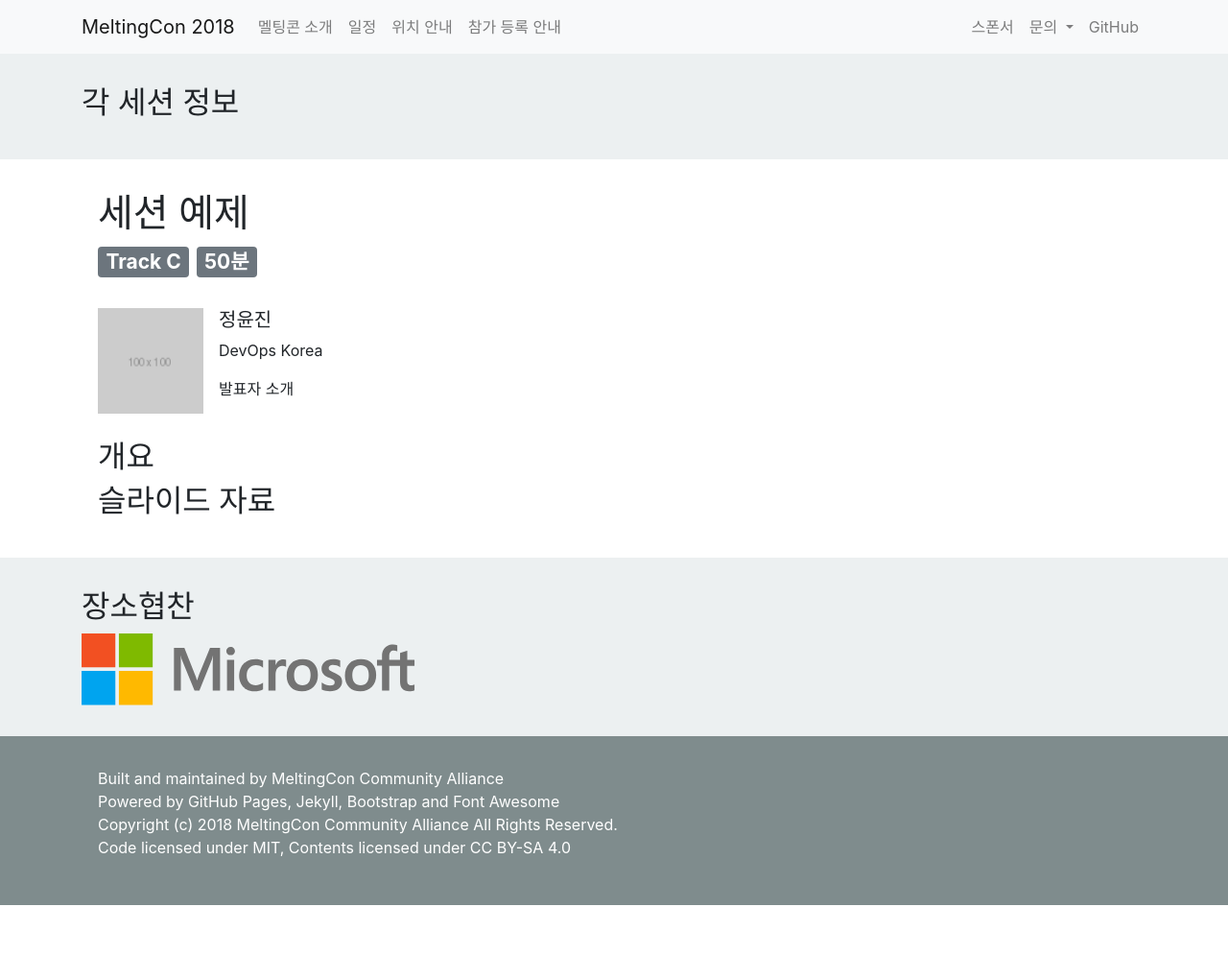
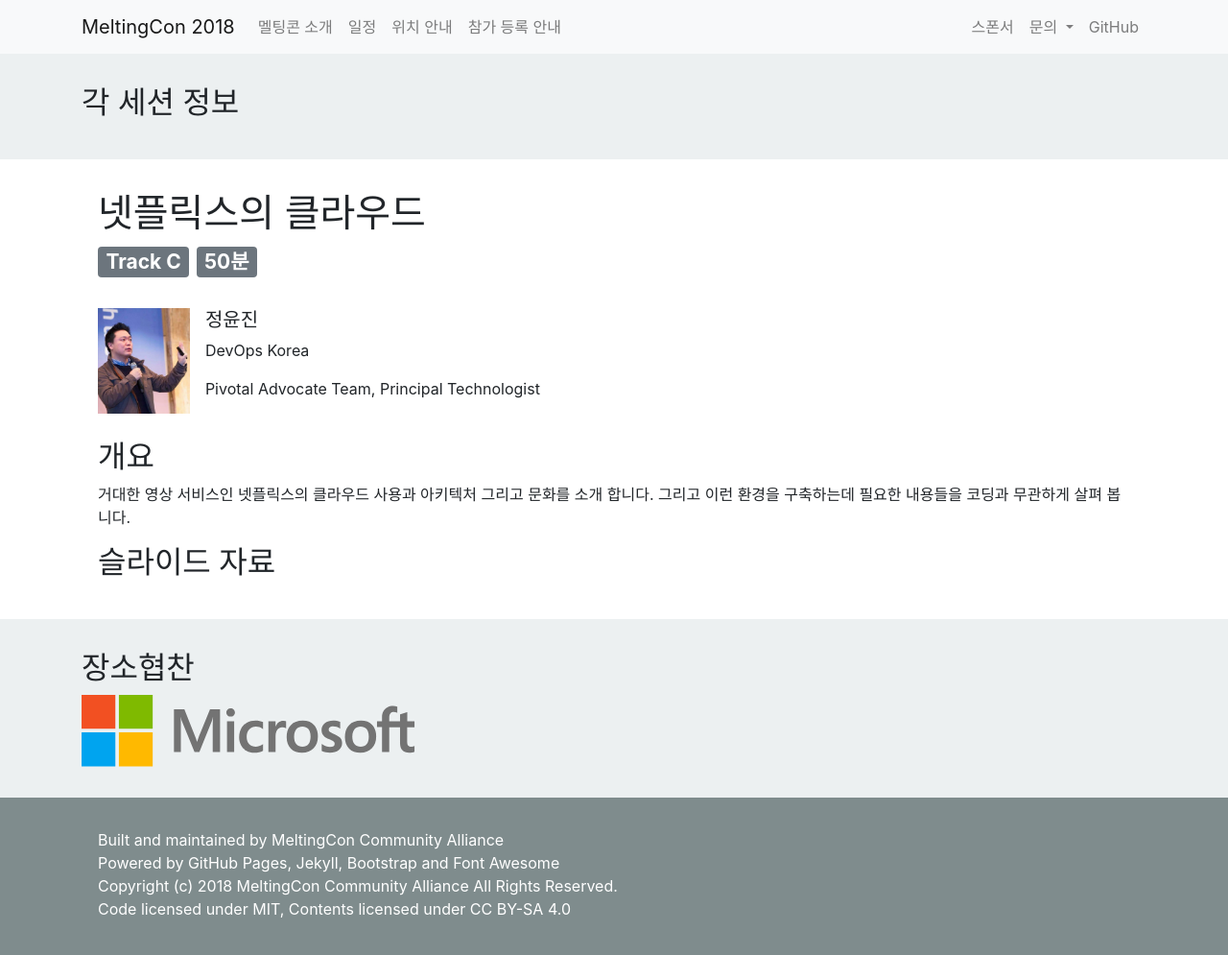
Before and after one commit to meltingcon/2018, a Jekyll site: the page built from _sessions/session_c_1.md, in a window 1280 px wide and 1007 px high. Shown: the top 995 px of the window at 96% size. Built offline with Jekyll 4.4.1, drawn with Linux system fonts in a browser that asks for light colours.

Commit message:
[session] DevOps Korea 연사 정보 업데이트

```diff
--- a/_sessions/session_c_1.md
+++ b/_sessions/session_c_1.md
@@ -1,17 +1,17 @@
 ---
 layout: session
 order: 3
-title: 세션 예제
+title: 넷플릭스의 클라우드
 track: Track C
 time: "2:40 ~ 3:30"
 duration: 50분
 speakers:
   - name: 정윤진
     org: DevOps Korea
-    desc: 발표자 소개
-    image: ""
+    desc: Pivotal Advocate Team, Principal Technologist
+    image: ../assets/imgs/정윤진.jpg
 ---
 
 ## 개요
-
+거대한 영상 서비스인 넷플릭스의 클라우드 사용과 아키텍처 그리고 문화를 소개 합니다. 그리고 이런 환경을 구축하는데 필요한 내용들을 코딩과 무관하게 살펴 봅니다.
 ## 슬라이드 자료
```
Also changed, not shown: assets/imgs/정윤진.jpg (added).
